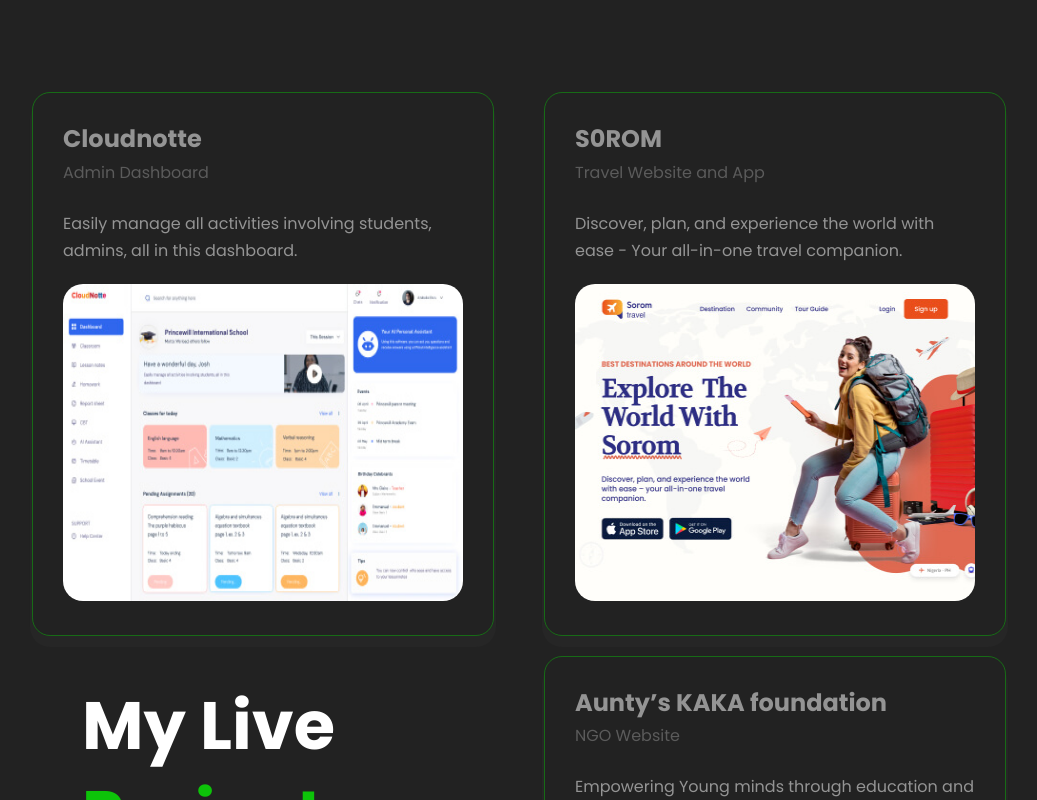
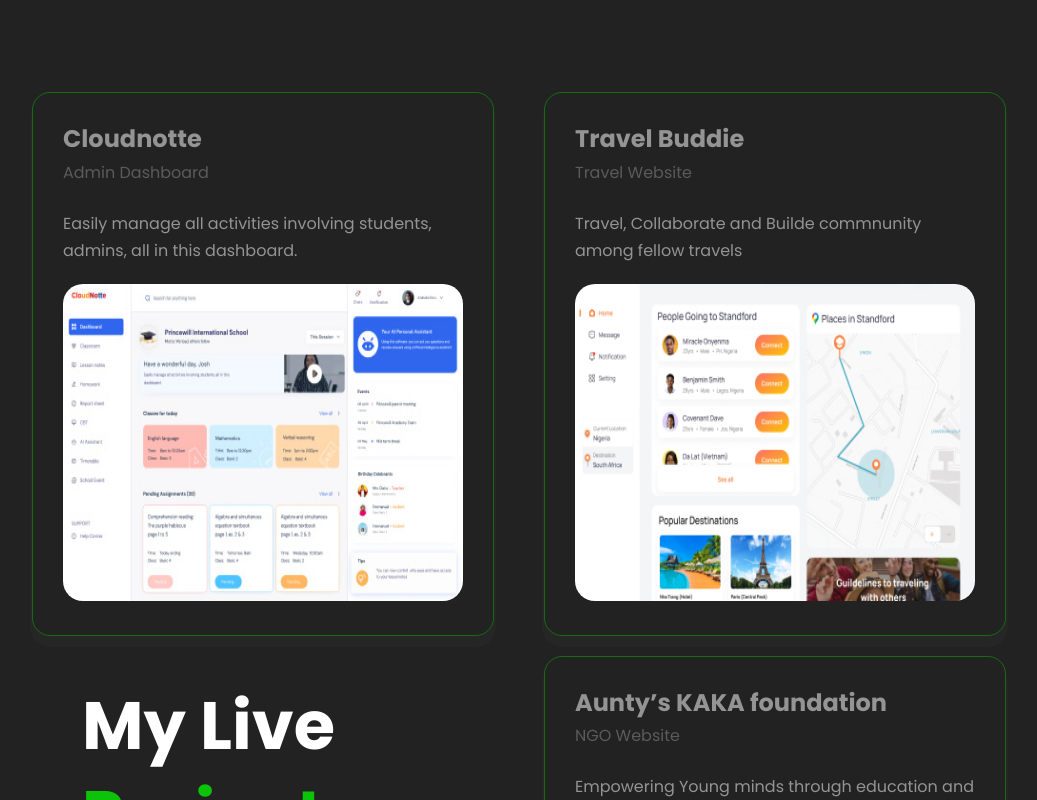
Before and after one commit to Braide5/P_Portf, a React (Vite) app: page / in a window 1280 px wide. Shown: the part 740-1540 px from the top of the page, without its empty margins (96-1133 px from the left). Built offline with nearby package versions, Linux system fonts and the light colour scheme.

Commit message:
FIX: client orders

```diff
--- a/src/Pages/Home/components/Blogs/Blog.jsx
+++ b/src/Pages/Home/components/Blogs/Blog.jsx
@@ -25,7 +25,7 @@
 const Blog = () => {
 
   const [backwardIcon,setBackwardIcon] = useState(disabledBackwardIcon);
-
+  const [disableButton,setDisableButton] = useState(true);
 
   const blogPost = [
     {
@@ -91,12 +91,14 @@
     setDisplayedPosts(blogPost.slice(3));
     if (blogPost.length > 0) {
       setBackwardIcon(BackwardIcon);
+      setDisableButton(false);
     }
   };
 
   const handleViewLastThree = () => {
     setDisplayedPosts(blogPost.slice(0, 3));
     setBackwardIcon(disabledBackwardIcon);
+    setDisableButton(true);
   };
 
   return (
@@ -149,7 +151,7 @@
           <div className="view-more-blogs">
             <div className="more-projects-buttons">
               <div className="backward">
-                <button onClick={handleViewLastThree}>
+                <button onClick={handleViewLastThree} disabled={disableButton}>
                   <img src={backwardIcon} alt="Backward" />
                 </button>
               </div>
--- a/src/Pages/Home/components/LiveProjects/LiveProjects.jsx
+++ b/src/Pages/Home/components/LiveProjects/LiveProjects.jsx
@@ -3,7 +3,7 @@
 
 // Images
 import CLoudnotteImage from "./images/cloudnotte.jpg";
-import soromImage from "./images/sorom.jpg";
+import TravelBuddiesImage from "./images/TravelBuddies.jpg";
 import AuntyKakaImage from "./images/auntykaka.jpg";
 import BackwardIcon from "./images/Backward.svg";
 import ForwardIcon from "./images/Forward.svg";
@@ -53,15 +53,18 @@
               meets functionality, and user experiences come to life
             </p>
             <div className="view-more-projects">
-
-                <div className="more-projects-buttons">
-                  <div className="backward">
-                    <button><img src={BackwardIcon} alt="Backward" /></button>
-                  </div>
-                  <div className="forward">
-                    <button><img src={ForwardIcon} alt="Forward" /></button>
-                  </div>
+              <div className="more-projects-buttons">
+                <div className="backward">
+                  <button>
+                    <img src={BackwardIcon} alt="Backward" />
+                  </button>
                 </div>
+                <div className="forward">
+                  <button>
+                    <img src={ForwardIcon} alt="Forward" />
+                  </button>
+                </div>
+              </div>
 
               <img src={PointImage} alt="point" />
             </div>
@@ -69,22 +72,21 @@
         </div>
         <div className="left_project">
           <NavLink
-            to="https://biasorom-web.vercel.app/"
+            to="https://travel-companion-nu.vercel.app/"
             target="_blank"
             style={{ textDecoration: "none" }}
           >
             <div className="project_card">
               <div className="project_header">
                 <div className="left_header">
-                  <h3>S0ROM</h3>
-                  <span>Travel Website and App</span>
+                  <h3>Travel Buddie</h3>
+                  <span>Travel Website</span>
                 </div>
               </div>
               <p>
-                Discover, plan, and experience the world with ease - Your
-                all-in-one travel companion.
+                Travel, Collaborate and Builde commnunity among fellow travels
               </p>
-              <img src={soromImage} alt="soromImage" />
+              <img src={TravelBuddiesImage} alt="Image" />
             </div>
           </NavLink>
           <NavLink
```
Also changed, not shown: src/Pages/Home/components/LiveProjects/images/TravelBuddies.jpg (added), src/Pages/Home/components/LiveProjects/images/sorom.jpg (deleted).
